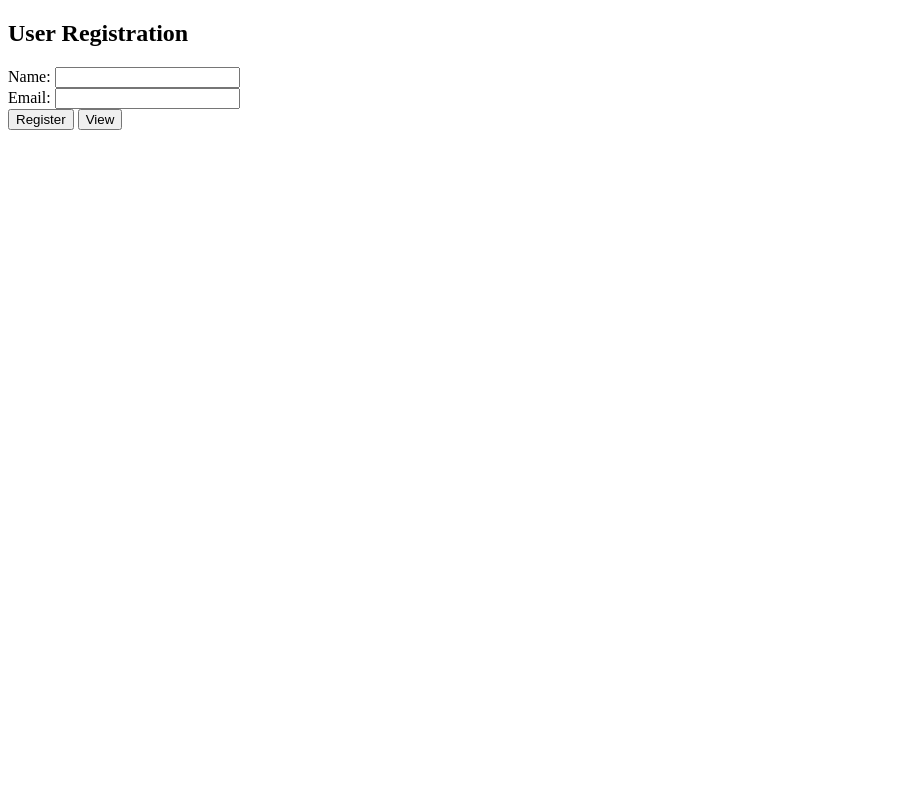
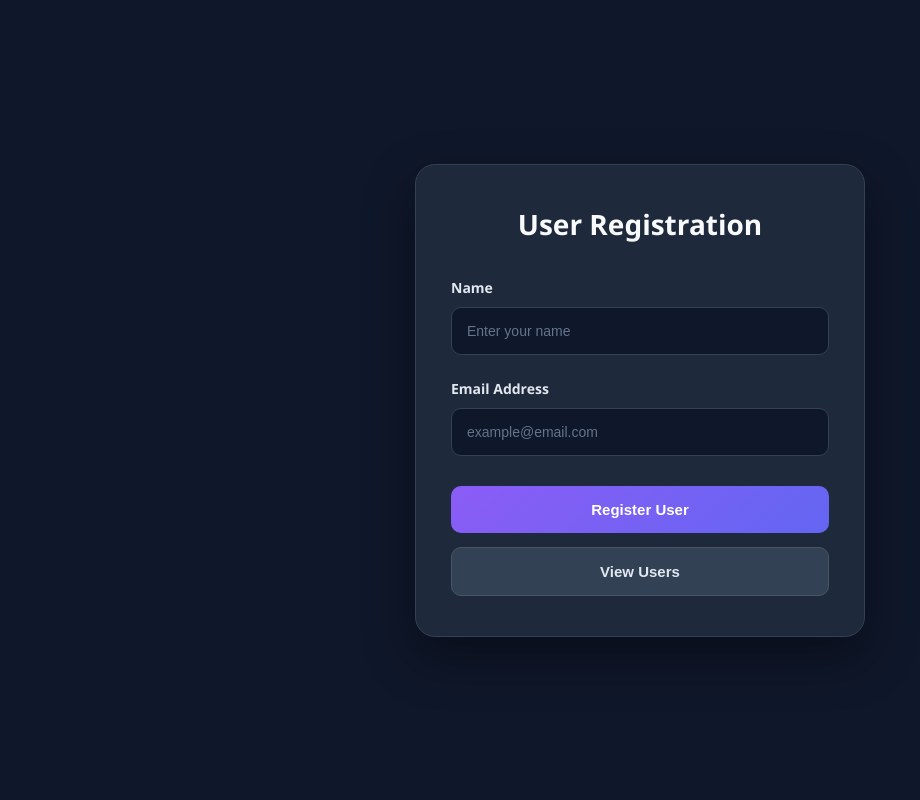
Before and after one commit to Shaun-18/vanilla-js-crud-lab, a Spring Boot app: page / in a window 1280 px wide. Shown: the whole page, without its empty margins (0-920 px from the left). Run offline with Spring Boot 4, Linux system fonts and the light colour scheme.

Commit message:
Added style.css

```diff
--- a/src/main/resources/static/index.html
+++ b/src/main/resources/static/index.html
@@ -1,25 +1,56 @@
-<!doctype html>
+<!DOCTYPE html>
 <html lang="en">
 <head>
     <meta charset="UTF-8">
-    <meta name="viewport"
-          content="width=device-width, user-scalable=no, initial-scale=1.0, maximum-scale=1.0, minimum-scale=1.0">
-    <meta http-equiv="X-UA-Compatible" content="ie=edge">
-    <title>User</title>
+    <meta name="viewport" content="width=device-width, initial-scale=1.0">
+    <title>User Registration</title>
+    <link rel="stylesheet" href="style.css">
 </head>
 <body>
-<h2>User Registration</h2>
-<form class=userform id=userform>
-    <label for="Name">Name:</label>
-    <input type="text" id="Name" name="Name">
 
-    <br>
+<div class="page-container">
 
-    <label for="email">Email:</label>
-    <input type="email" id="email" name="email">
-    <br>
-    <button type="submit">Register</button>
-    <button type="view">View</button>
-</form>
+    <form class="userfrm" id="userform">
+
+        <div class="form-header">
+            <h2>User Registration</h2>
+        </div>
+
+        <div class="input-group">
+            <label for="Name">Name</label>
+            <input
+                    type="text"
+                    id="Name"
+                    name="Name"
+                    placeholder="Enter your name"
+                    required
+            >
+        </div>
+
+        <div class="input-group">
+            <label for="email">Email Address</label>
+            <input
+                    type="email"
+                    id="email"
+                    name="email"
+                    placeholder="example@email.com"
+                    required
+            >
+        </div>
+
+        <div class="button-group">
+            <button type="submit" class="register-btn">
+                Register User
+            </button>
+
+            <button type="button" class="view-btn">
+                View Users
+            </button>
+        </div>
+
+    </form>
+
+</div>
+
 </body>
 </html>
--- a/src/main/resources/static/style.css
+++ b/src/main/resources/static/style.css
@@ -0,0 +1,159 @@
+
+/* Reset */
+* {
+    margin: 0;
+    padding: 0;
+    box-sizing: border-box;
+}
+
+/* Page background */
+body {
+    font-family: 'Segoe UI', Arial, sans-serif;
+    background: #0f172a;
+    min-height: 100vh;
+    display: flex;
+    justify-content: center;
+    align-items: center;
+    padding: 20px;
+}
+
+/* Background decoration */
+.page-container {
+    width: 100%;
+    max-width: 450px;
+    position: relative;
+}
+
+/* Registration card */
+.userfrm {
+    background: #1e293b;
+    padding: 40px 35px;
+    border-radius: 20px;
+    border: 1px solid #334155;
+    box-shadow: 0 20px 50px rgba(0, 0, 0, 0.4);
+}
+
+/* Header */
+.form-header {
+    text-align: center;
+    margin-bottom: 35px;
+}
+
+.icon {
+    width: 60px;
+    height: 60px;
+    background: linear-gradient(135deg, #8b5cf6, #6366f1);
+    color: white;
+    font-size: 30px;
+    border-radius: 16px;
+    display: flex;
+    justify-content: center;
+    align-items: center;
+    margin: 0 auto 20px;
+}
+
+h2 {
+    color: #f8fafc;
+    font-size: 28px;
+    margin-bottom: 10px;
+}
+
+.form-header p {
+    color: #94a3b8;
+    font-size: 14px;
+}
+
+/* Input fields */
+.input-group {
+    margin-bottom: 24px;
+}
+
+label {
+    display: block;
+    color: #e2e8f0;
+    font-size: 14px;
+    font-weight: 600;
+    margin-bottom: 10px;
+}
+
+input {
+    width: 100%;
+    padding: 15px;
+    background: #0f172a;
+    border: 1px solid #334155;
+    border-radius: 10px;
+    color: white;
+    font-size: 14px;
+    outline: none;
+    transition: all 0.3s ease;
+}
+
+input::placeholder {
+    color: #64748b;
+}
+
+input:focus {
+    border-color: #8b5cf6;
+    box-shadow: 0 0 0 3px rgba(139, 92, 246, 0.15);
+}
+
+/* Buttons */
+.button-group {
+    display: flex;
+    flex-direction: column;
+    gap: 14px;
+    margin-top: 30px;
+}
+
+button {
+    width: 100%;
+    padding: 15px;
+    border: none;
+    border-radius: 10px;
+    font-size: 15px;
+    font-weight: 600;
+    cursor: pointer;
+    transition: all 0.3s ease;
+}
+
+/* Register button */
+.register-btn {
+    background: linear-gradient(135deg, #8b5cf6, #6366f1);
+    color: white;
+}
+
+.register-btn:hover {
+    transform: translateY(-3px);
+    box-shadow: 0 8px 20px rgba(139, 92, 246, 0.3);
+}
+
+/* View button */
+.view-btn {
+    background: #334155;
+    color: #e2e8f0;
+    border: 1px solid #475569;
+}
+
+.view-btn:hover {
+    background: #475569;
+    transform: translateY(-2px);
+}
+
+/* Footer */
+.footer-text {
+    text-align: center;
+    color: #64748b;
+    font-size: 12px;
+    margin-top: 30px;
+}
+
+/* Mobile responsiveness */
+@media (max-width: 480px) {
+    .userfrm {
+        padding: 30px 22px;
+    }
+
+    h2 {
+        font-size: 24px;
+    }
+}
```
